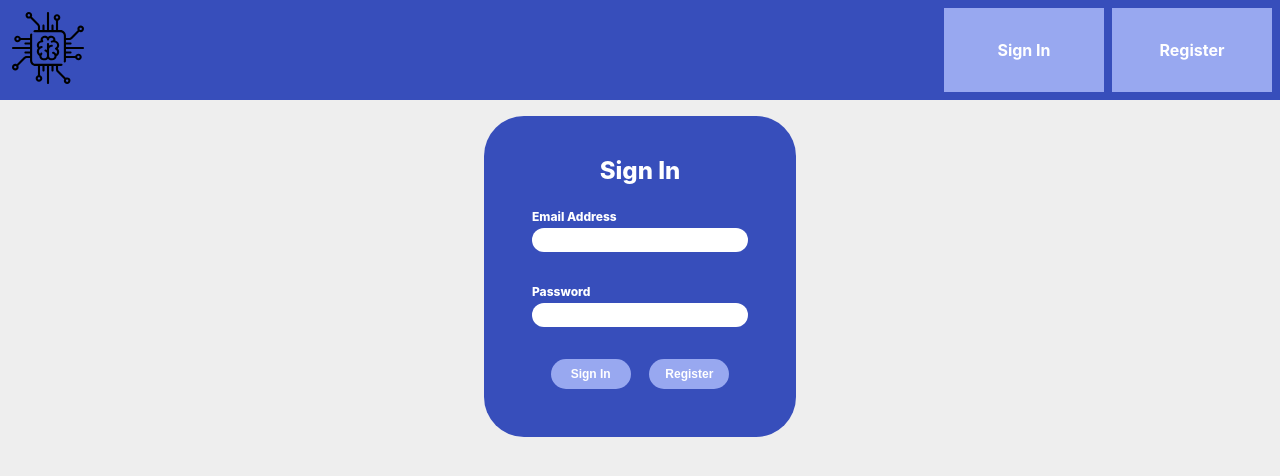
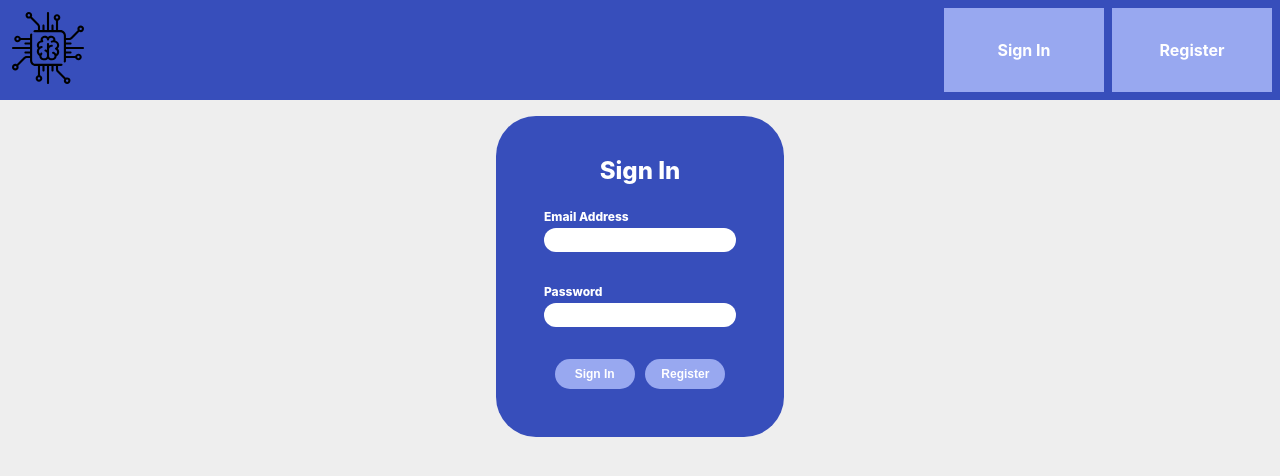
Before and after one commit to timcarew/brain, a React (Create React App) app: page / in a window 1280 px wide. Shown: the top 476 px of the page. Built offline with nearby package versions, Linux system fonts and the light colour scheme.

Commit message:
signin and registration both specified width instead of flex

```diff
--- a/public/index.html
+++ b/public/index.html
@@ -8,34 +8,11 @@
       content="width=device-width, initial-scale=1, shrink-to-fit=no"
     />
     <meta name="theme-color" content="#000000" />
-    <!--
-      manifest.json provides metadata used when your web app is installed on a
-      user's mobile device or desktop. See https://developers.google.com/web/fundamentals/web-app-manifest/
-    -->
     <link rel="manifest" href="%PUBLIC_URL%/manifest.json" />
-    <!--
-      Notice the use of %PUBLIC_URL% in the tags above.
-      It will be replaced with the URL of the `public` folder during the build.
-      Only files inside the `public` folder can be referenced from the HTML.
-
-      Unlike "/favicon.ico" or "favicon.ico", "%PUBLIC_URL%/favicon.ico" will
-      work correctly both with client-side routing and a non-root public URL.
-      Learn how to configure a non-root public URL by running `npm run build`.
-    -->
-    <title>React App</title>
+    <title>Tim Brain</title>
   </head>
   <body>
     <noscript>You need to enable JavaScript to run this app.</noscript>
     <div id="root"></div>
-    <!--
-      This HTML file is a template.
-      If you open it directly in the browser, you will see an empty page.
-
-      You can add webfonts, meta tags, or analytics to this file.
-      The build step will place the bundled scripts into the <body> tag.
-
-      To begin the development, run `npm start` or `yarn start`.
-      To create a production bundle, use `npm run build` or `yarn build`.
-    -->
   </body>
 </html>
--- a/src/App.css
+++ b/src/App.css
@@ -1,5 +1,5 @@
 .App {
   background-color: #eee;
   text-align: center;
-  min-height: 100vh;
+  height: 100vh;
 }
--- a/src/components/Register/Register.css
+++ b/src/components/Register/Register.css
@@ -1,8 +1,8 @@
 .register {
-  display: flex;
   justify-content: center;
   margin: 0 auto;
   padding: 1rem;
+  width: 20rem;
 }
 
 .register-form {
--- a/src/components/Signin/Signin.css
+++ b/src/components/Signin/Signin.css
@@ -1,8 +1,8 @@
 .signin {
-  display: flex;
   justify-content: center;
   margin: 0 auto;
   padding: 1rem;
+  width: 20rem;
 }
 
 .signin-form {
--- a/src/components/Signin/Signin.js
+++ b/src/components/Signin/Signin.js
@@ -43,11 +43,11 @@ class Signin extends Component {
           <legend>Sign In</legend>
           <div className="signin-email">
             <label className="signin-email-label">Email Address</label>
-              <input className="signin-email-input" type="text" onChange={this.onEmailChange}/>
+            <input className="signin-email-input" type="text" onChange={this.onEmailChange} />
           </div>
           <div className="signin-password">
             <label className="signin-password-label">Password</label>
-              <input className="signin-password-input" type="password" onChange={this.onPasswordChange}/>
+            <input className="signin-password-input" type="password" onChange={this.onPasswordChange} />
           </div>
           <div className="signin-buttons">
             <button type="submit" className="signin-buttons-signin" onClick={this.onSubmitSignIn}>Sign In</button>
--- a/src/index.css
+++ b/src/index.css
@@ -5,6 +5,8 @@
 }
 
 body {
+  min-width: 26rem;
+  width: 100%;
   margin: 0;
   padding: 0;
   font-family: -apple-system, BlinkMacSystemFont, "Segoe UI", "Roboto", "Oxygen",
```
Also changed, not shown: 1 other file (tests, documents, lock files or other folders). Lines whose indentation alone changed are shown as unchanged.
